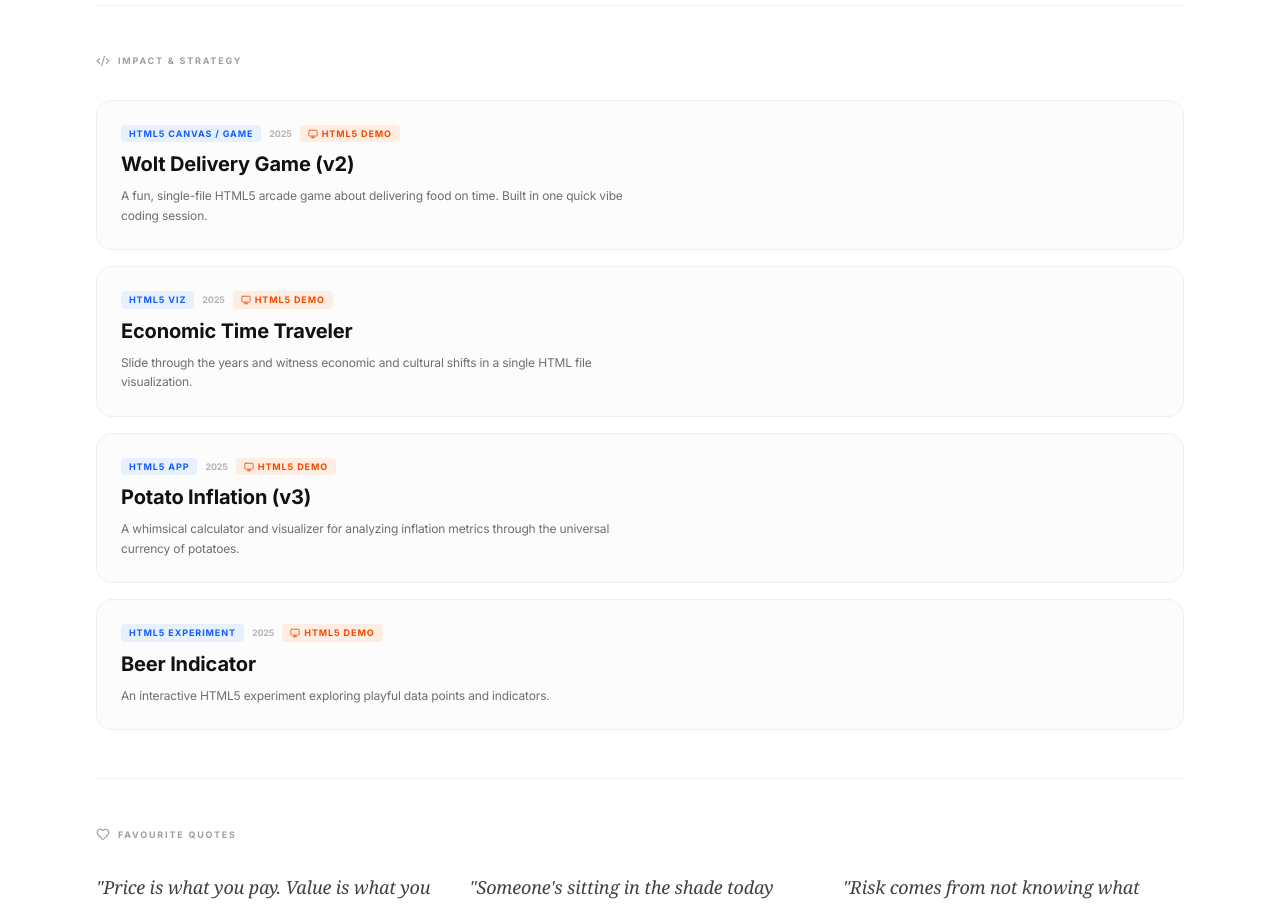
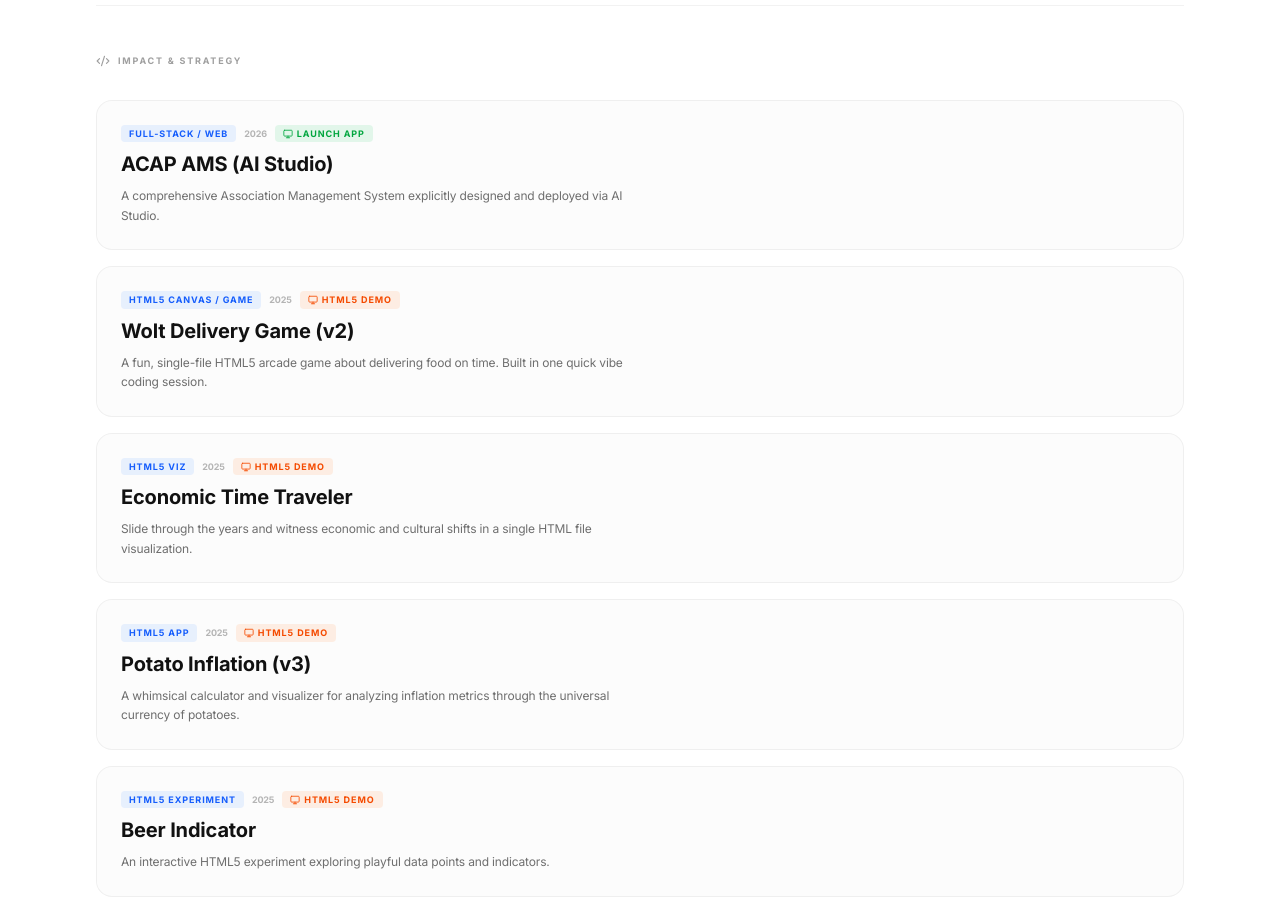
Before and after one commit to vedranbrozovic/private-website, a React (Vite) app: page / in a window 1280 px wide. Shown: the part 880-1786 px from the top of the page. Built offline with nearby package versions, Linux system fonts and the light colour scheme.

Commit message:
feat: Integrate react-router-dom for navigation
Adds react-router-dom to enable client-side routing. This lays the groundwork for more complex navigation and page structures within the application, enhancing user experience.

```diff
--- a/package.json
+++ b/package.json
@@ -21,6 +21,7 @@
     "motion": "^12.23.24",
     "react": "^19.0.1",
     "react-dom": "^19.0.1",
+    "react-router-dom": "^7.15.0",
     "vite": "^6.2.3"
   },
   "devDependencies": {
--- a/src/App.tsx
+++ b/src/App.tsx
@@ -1,6 +1,7 @@
 import React, { useState, useEffect, useRef } from 'react';
 import Matter from 'matter-js';
 import { motion, AnimatePresence, useScroll, useSpring } from 'motion/react';
+import { BrowserRouter as Router, Routes, Route, Link, useNavigate, useLocation } from 'react-router-dom';
 import {
   Github,
   Linkedin,
@@ -38,6 +39,7 @@ interface Project {
   year: string;
   url?: string;
   isHtml5?: boolean;
+  path?: string;
 }
 
 interface BlogPost {
@@ -58,6 +60,14 @@ const SOCIAL_LINKS: SocialLink[] = [
 ];
 
 const PROJECTS: Project[] = [
+  {
+    id: 'acap-ams',
+    title: 'ACAP AMS (AI Studio)',
+    description: 'A comprehensive Association Management System explicitly designed and deployed via AI Studio.',
+    category: 'FULL-STACK / WEB',
+    year: '2026',
+    path: '/ACAP-AMS'
+  },
   {
     id: 'wolt-game',
     title: 'Wolt Delivery Game (v2)',
@@ -631,6 +641,7 @@ const ContactSection = () => {
 };
 
 const ProjectsList = ({ onOpenHtml5 }: { onOpenHtml5: (url: string) => void }) => {
+  const navigate = useNavigate();
   if (PROJECTS.length === 0) return null;
   return (
     <section id="projects" className="py-12 border-t border-black/5 dark:border-white/5">
@@ -640,7 +651,15 @@ const ProjectsList = ({ onOpenHtml5 }: { onOpenHtml5: (url: string) => void }) =
           <motion.div
             key={project.id}
             whileHover={{ x: 4 }}
-            onClick={() => project.isHtml5 && project.url && onOpenHtml5(project.url)}
+            onClick={() => {
+              if (project.isHtml5 && project.url) {
+                onOpenHtml5(project.url);
+              } else if (project.path) {
+                navigate(project.path);
+              } else if (project.url) {
+                window.open(project.url, '_blank', 'noopener noreferrer');
+              }
+            }}
             className="group flex flex-col md:flex-row justify-between items-start md:items-center p-6 rounded-2xl bg-black/[0.01] dark:bg-white/[0.01] border border-black/5 dark:border-white/5 hover:border-black/20 dark:hover:border-white/20 transition-all cursor-pointer"
           >
             <div className="max-w-xl">
@@ -650,6 +669,11 @@ const ProjectsList = ({ onOpenHtml5 }: { onOpenHtml5: (url: string) => void }) =
                 {project.isHtml5 && (
                   <span className="px-2 py-0.5 rounded text-[9px] uppercase tracking-widest font-bold bg-orange-500/10 text-orange-600 dark:text-orange-400 flex items-center gap-1">
                     <Monitor size={10} /> HTML5 demo
+                  </span>
+                )}
+                {project.path && (
+                  <span className="px-2 py-0.5 rounded text-[9px] uppercase tracking-widest font-bold bg-green-500/10 text-green-600 dark:text-green-400 flex items-center gap-1">
+                    <Monitor size={10} /> Launch App
                   </span>
                 )}
               </div>
@@ -749,9 +773,64 @@ const HTML5Viewer = ({ url, onClose }: { url: string, onClose: () => void }) =>
   );
 };
 
+// --- Pages ---
+const Home = ({ setActiveHtml5Url }: { setActiveHtml5Url: (url: string | null) => void }) => {
+  return (
+    <>
+      <Hero />
+      <ProjectsList onOpenHtml5={(url) => setActiveHtml5Url(url)} />
+      <BlogList />
+      <QuotesSection />
+      <ContactSection />
+    </>
+  );
+};
+
+const AcapAmsPage = () => {
+  return (
+    <motion.div
+      initial={{ opacity: 0, y: 50, scale: 0.98 }}
+      animate={{ opacity: 1, y: 0, scale: 1 }}
+      exit={{ opacity: 0, y: 50, scale: 0.98 }}
+      transition={{ duration: 0.3, ease: 'easeOut' }}
+      className="fixed inset-0 z-[100] bg-white dark:bg-[#0a0a0a] flex flex-col shadow-2xl"
+    >
+      <div className="h-14 border-b border-black/10 dark:border-white/10 flex items-center justify-between px-4 md:px-6 bg-white dark:bg-[#0a0a0a]">
+        <div className="flex items-center gap-3">
+          <Link
+             to="/"
+             className="flex items-center justify-center p-2 rounded-full hover:bg-black/5 dark:hover:bg-white/5 transition-colors group"
+             aria-label="Close app and return"
+          >
+             <ChevronRight className="rotate-180 group-hover:-translate-x-0.5 transition-transform" size={20} />
+          </Link>
+          <div>
+             <span className="font-bold text-sm tracking-tight block leading-none">ACAP AMS</span>
+             <span className="text-[10px] opacity-50 block mt-1 leading-none uppercase tracking-wider">vedranbrozovic.github.io</span>
+          </div>
+        </div>
+        <a href="https://vedranbrozovic.github.io/ACAP-AMS/" target="_blank" rel="noopener noreferrer" className="px-3 py-1.5 rounded bg-black/5 dark:bg-white/5 text-xs font-bold uppercase tracking-wider hover:bg-black/10 dark:hover:bg-white/10 transition-colors flex items-center gap-2">
+           New Tab <ArrowUpRight size={14} />
+        </a>
+      </div>
+      <div className="flex-1 w-full relative bg-[#f1f1f1] dark:bg-[#111111]">
+        <div className="absolute inset-0 flex items-center justify-center opacity-30 pointer-events-none">
+          <span className="text-xs uppercase tracking-widest font-bold animate-pulse">Launching Web App in StackBlitz...</span>
+        </div>
+        <iframe
+          src="https://stackblitz.com/github/vedranbrozovic/ACAP-AMS?embed=1&file=src/App.tsx&hideNavigation=1&view=preview&terminalHeight=0"
+          className="relative z-10 w-full h-full border-none bg-transparent"
+          title="ACAP AMS App Simulator"
+          sandbox="allow-scripts allow-same-origin allow-popups allow-forms"
+        />
+      </div>
+    </motion.div>
+  );
+};
+
 // --- App Entry ---
 
-export default function App() {
+function AppContent() {
   const [theme, setTheme] = useState<'light' | 'dark'>('light');
   const [activeHtml5Url, setActiveHtml5Url] = useState<string | null>(null);
   const { scrollYProgress } = useScroll();
@@ -779,7 +858,7 @@ export default function App() {
   }, []);
 
   return (
-    <div className={`selection:bg-accent selection:text-white`}>
+    <div className={`selection:bg-accent selection:text-white min-h-screen flex flex-col`}>
       <motion.div
         className="fixed top-0 left-0 right-0 h-1 bg-accent z-[60] origin-left"
         style={{ scaleX }}
@@ -788,13 +867,12 @@ export default function App() {
       <div className="noise" />
       <Navbar theme={theme} toggle={toggleTheme} />
 
-      <main className="px-6 md:px-12 lg:px-24 pt-20">
+      <main className="px-6 md:px-12 lg:px-24 pt-20 flex-1">
         <div className="max-w-6xl mx-auto">
-          <Hero />
-          <ProjectsList onOpenHtml5={(url) => setActiveHtml5Url(url)} />
-          <BlogList />
-          <QuotesSection />
-          <ContactSection />
+          <Routes>
+            <Route path="/" element={<Home setActiveHtml5Url={setActiveHtml5Url} />} />
+            <Route path="/ACAP-AMS" element={<AcapAmsPage />} />
+          </Routes>
           <Footer />
         </div>
       </main>
@@ -811,3 +889,11 @@ export default function App() {
     </div>
   );
 }
+
+export default function App() {
+  return (
+    <Router>
+      <AppContent />
+    </Router>
+  );
+}
```
Also changed, not shown: 1 other file (tests, documents, lock files or other folders).
